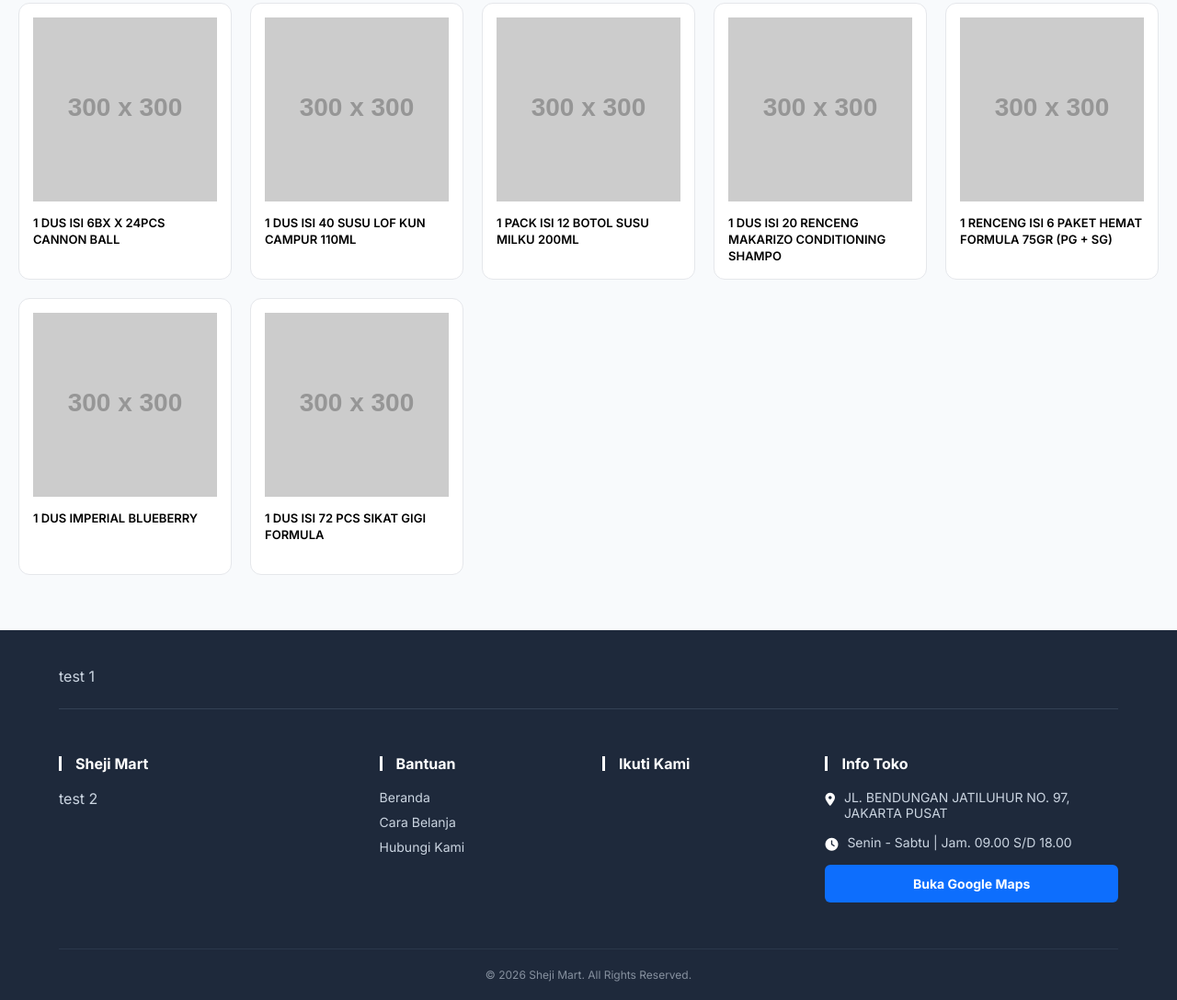
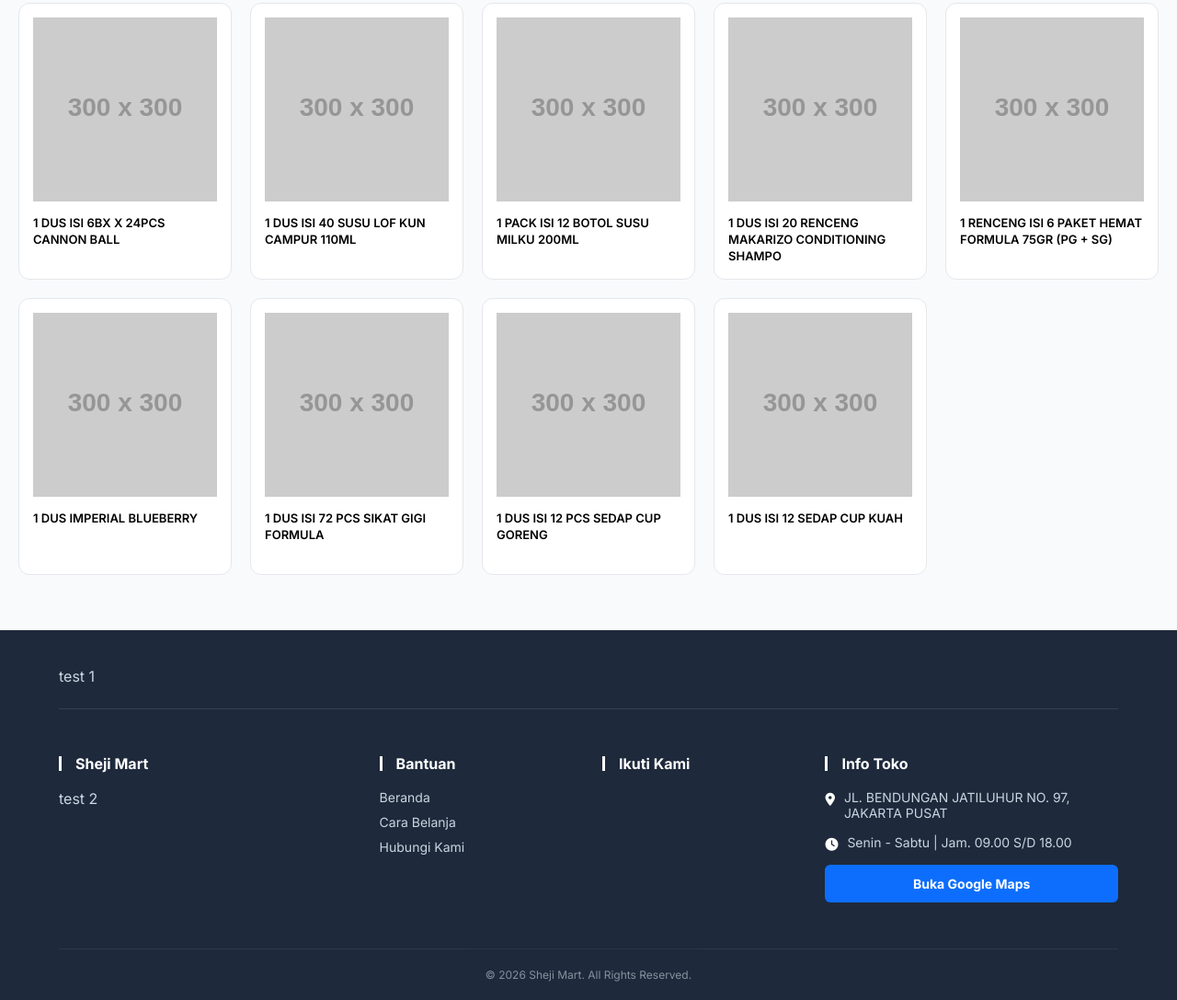
Before and after one commit to leungsheji/Shejimart-Katalog, a plain HTML site: page index.html in a window 1280 px wide. Shown: the part 6284-7371 px from the top of the page at 92% size. Drawn offline with Linux system fonts and the light colour scheme; placeholder pictures from the web are drawn by us.

Commit message:
Auto Update Master by bos_budi

```diff
--- a/index.html
+++ b/index.html
@@ -628,6 +628,14 @@
                 <img src="https://via.placeholder.com/300" loading="lazy">
                 <div class="card-title">1 DUS ISI 72 PCS SIKAT GIGI FORMULA</div>
             </a>
+                    <a href="1-dus-isi-12-pcs-sedap-cup-goreng/index.html" class="card" data-nama="1 dus isi 12 pcs sedap cup goreng" data-jenis="Mie &amp; Pasta Instan">
+                <img src="https://via.placeholder.com/300" loading="lazy">
+                <div class="card-title">1 DUS ISI 12 PCS SEDAP CUP GORENG</div>
+            </a>
+                    <a href="1-dus-isi-12-sedap-cup-kuah/index.html" class="card" data-nama="1 dus isi 12 sedap cup kuah" data-jenis="Mie &amp; Pasta Instan">
+                <img src="https://via.placeholder.com/300" loading="lazy">
+                <div class="card-title">1 DUS ISI 12 SEDAP CUP KUAH</div>
+            </a>
             </div>
 </div>
 
```
